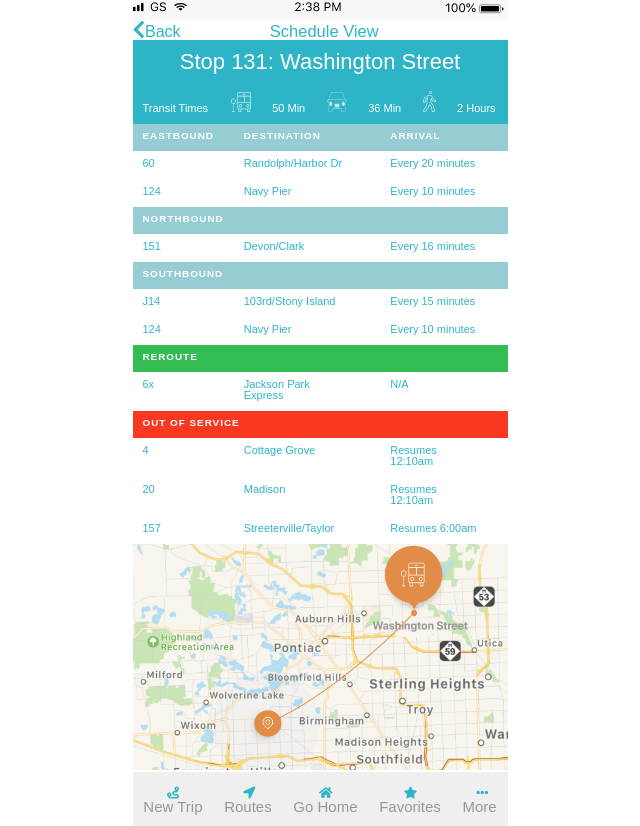
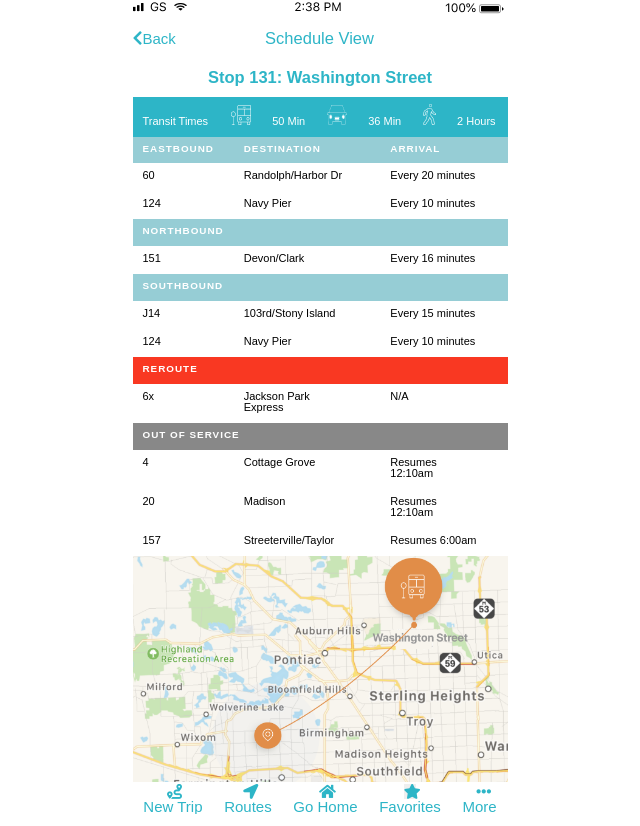
Before and after one commit to hxnnahshink/FrontendChallenge, a plain HTML site: page index.html in a window 1280 px wide. Shown: the whole page, without its empty margins (320-960 px from the left). Drawn offline with Linux system fonts and the light colour scheme.

Commit message:
made changes for portfolio

```diff
--- a/style.css
+++ b/style.css
@@ -3,11 +3,13 @@
 
 }
 
-body { /*body*/
-  background-color: white;
+body {
+  font-family: Arial, Verdana, sans-serif;
+  background-color: #ffffff;
   font-size: 11px;
   margin: auto;
   width: 375px;
+  color: #000000;
 }
 
 .ios-nav {
@@ -17,14 +19,13 @@ body { /*body*/
 }
 
 .statusbar{
-background-color: #f8f8f8;
+background-color: #ffffff;
 height: 20px;
 width: 100%;
 position: inherit;
-
 }
 
-.traninfo { /* background color/text colors aren't coming out right - need help with sizing */
+.traninfo {
   background-color: #2DB5C7;
   height: 40px;
   position: relative;
@@ -39,26 +40,29 @@ position: inherit;
 h1{
   text-align: center;
   font-size: 1.5em;
+  font-weight: lighter;
   display: inline-block;
   width: 75%;
+  padding: 10px;
+  color: #2DB5C7;
+
 }
 
 
-.navbar-top { /*div for Washington x State*/
+.navbar-top {
   background-color: #2DB5C7;
   height: 80px;
   position: relative;
   text-align: center;
 }
 
-body{
-  font-family: Arial, Verdana, sans-serif;
-  color: #2DB5C7}
 
 table{
-    width: 375px;}
+    width: 375px;
+    }
 td{
-  padding: 7px 10px 10px 10px;}
+  padding: 7px 10px 10px 10px;
+2DB5C7}
 
 th{
   padding: 7px 10px 10px 10px;
@@ -75,12 +79,13 @@ th{
   letter-spacing: 0.1em;
   font-size: 90%;
   text-align: left;
-  background-color: #F93822;
+  background-color: #888888;
   color: #ffffff;
   }
 
 .reroute th{
-  background-color: #33bc52;
+  background-color: #F93822;
+
 }
 .map img{
   position: relative;
@@ -99,21 +104,21 @@ display: inline-block;
   font-size: 15px;
   font-family: Arial, Verdana, sans-serif;
   display: flex;
-  justify-content:space-around;
+  justify-content: space-around;
+  background-color: #ffffff;
 
 }
 
 footer {
   width: 375px;
   position: relative;
-  background-color: #efefef;
+  background-color: #ffffff;
   overflow: auto;
   float: left; /* Float links side by side */
   text-align: center; /* Center-align text */
   /*width: 5.555%; /* Equal width (5 icons with 20% width each = 100%) */
-  padding: 12px 0; /* Some top and bottom padding */
-  color: #979797; /* grey text color */
-  font-size: 1.1em; /* Increased font size */
+  color: #2DB5C7;
+  font-size: 10px;
   }
 
 h6 { /* words "Wash x State" */
@@ -125,7 +130,7 @@ h6 { /* words "Wash x State" */
 }
 
 .top-container {
- background-color: #f8f8f8;
+ background-color: #ffffff;
  height: 50px;
  font-size: 1.7em;
  text-align: center;
@@ -135,81 +140,73 @@ h6 { /* words "Wash x State" */
   font-weight: lighter;
   display: inline-block;
   font-size: 12px;
+  color: #2DB5C7;
 }
 
 .chevron img{
   height: 20px;
   display: float;
   float: left;
-  font-size:
-
 }
 
 .chevron span{
-  font-size: 16px;
+  font-size: 15px;
 }
 
 .chevron i {
-  font-size: 20px;
-  background-color: #f8f8f8 }
-.stopnum{ /* everything around it changes except for the color of the text */
+  font-size: 16px;
+  background-color: #ffffff;
+}
+.stopnum{
   text-align: center;
-  color: #ffffff;
+  color: #2DB5C7;
   width: 100%;
-  background-color: #2DB5C7;
-  line-height: 44px;
-  font-size: 2em;
+  background-color: #ffffff;
+  line-height: 40px;
+  font-size: 1.5em;
   font-family: sans-serif;
-  font-weight: lighter;
-  display: inline-block;
+  font-weight: bolder;
+  /*display: inline-block;*/
   margin: auto;
 }
 
-.schedule-view{
-  color: #2DB5C7;;
-  font-weight: bold;
-  text-align: center;
-  font-size: 1.5em;
-  background-color: #f8f8f8;
-  height: 25px;
-}
+
 
 .fa-route{
   width: 20%;
   text-align: Float;
-  font-size: 12px;
   font-family: Arial, Verdana, sans-serif;
   display: inline-inline-block;
+  background-color: #ffffff;
   }
 
 .fa-location-arrow{
   width: 20%;
   text-align: Float;
-  font-size: 12px;
   font-family: Arial, Verdana, sans-serif;
   display: inline-block;
+  background-color: #ffffff;
 }
 
 .fa-home{
   width: 20%;
   text-align: Float;
-  font-size: 12px;
   font-family: Arial, Verdana, sans-serif;
   display: inline-block;
+  background-color: #ffffff;
 }
 
 .fa-star{
   width: 20%;
   text-align: Float;
   display: inline-block;
-  font-size: 12px;
   font-family: Arial, Verdana, sans-serif;
 }
 
 .fa-ellipsis-h{
   width: 20%;
   text-align: Float;
-  font-size: 12px;
   font-family: Arial, Verdana, sans-serif;
   display: inline-block;
+  background-color: #ffffff;
 }
```
Also changed, not shown: index.html (+1 -1 lines).
